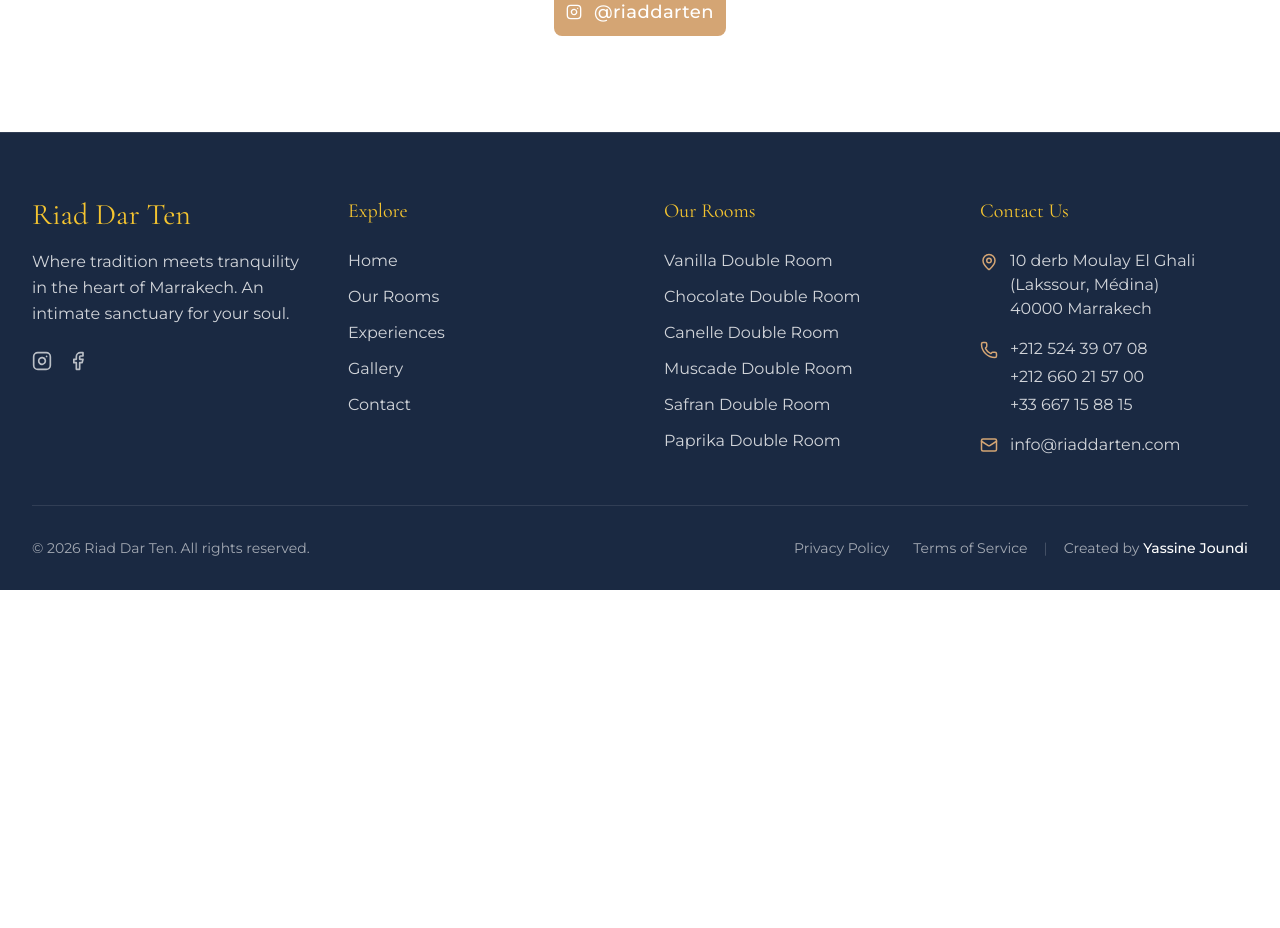
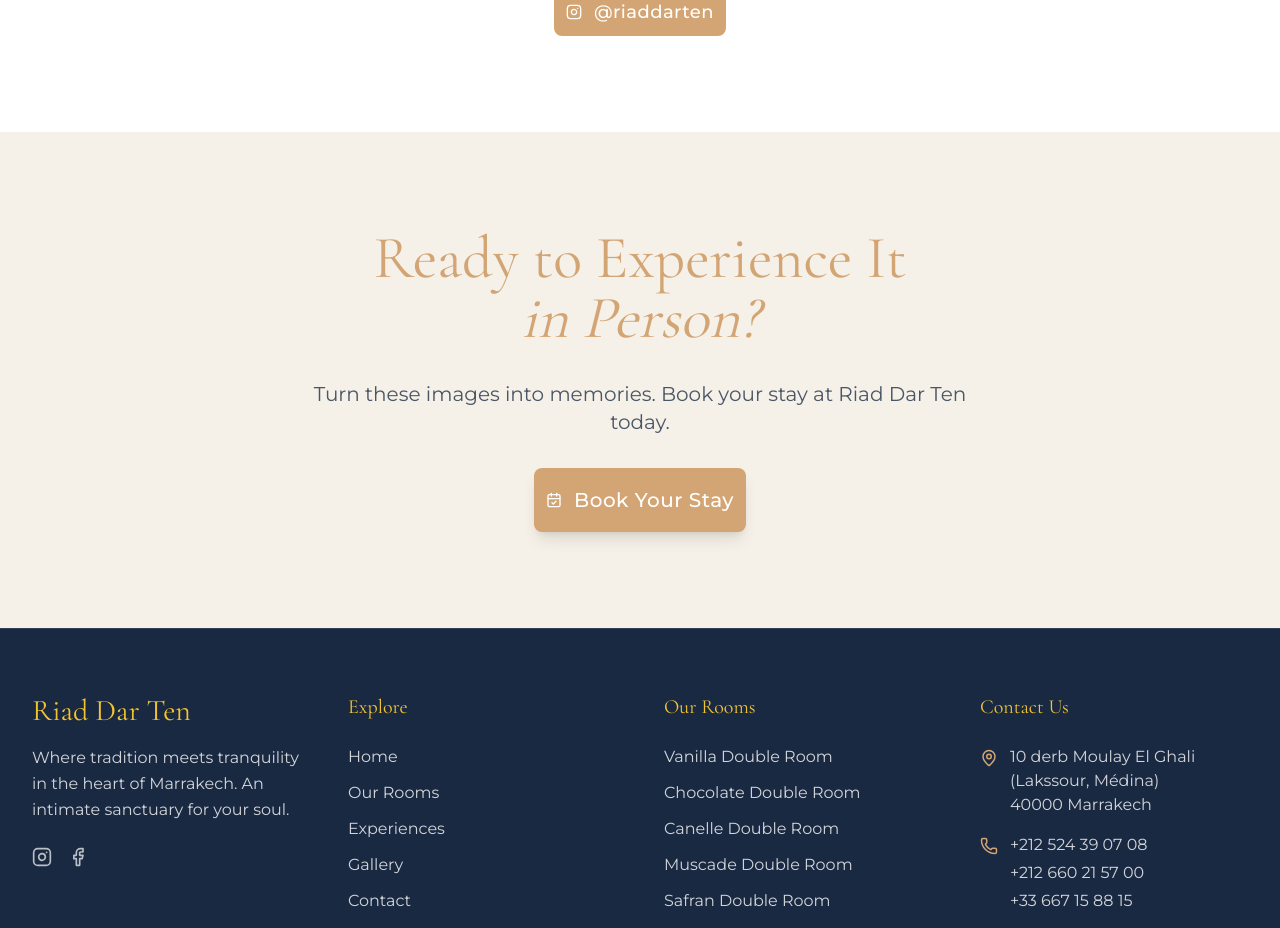
Before and after one commit to yassinejoundi/riad-dar-ten, a Next.js app: page /gallery in a window 1280 px wide. Shown: the part 3180-4108 px from the top of the page. Before the commit the page ends 3770 px from the top, so only its background shows below. Built offline with nearby package versions, Linux system fonts and the light colour scheme; a web font is replaced by a local one.

Commit message:
the gallery page CTA section done

```diff
--- a/app/gallery/page.tsx
+++ b/app/gallery/page.tsx
@@ -4,6 +4,7 @@ import { useState } from "react"
 import { GalleryHero } from "@/components/gallery/GalleryHero"
 import { GalleryGrid } from "@/components/gallery/GalleryGrid"
 import { InstagramFeed } from "@/components/gallery/InstagramFeed"
+import { GalleryCTA } from "@/components/gallery/GalleryCTA"
 import { Navbar } from "@/components/common/Navbar"
 import { Footer } from "@/components/common/Footer"
 
@@ -18,6 +19,7 @@ export default function GalleryPage() {
       />
       <GalleryGrid activeCategory={activeCategory} />
       <InstagramFeed />
+      <GalleryCTA />
     </main>
   )
 }
--- /dev/null
+++ b/components/gallery/GalleryCTA.tsx
@@ -0,0 +1,34 @@
+"use client";
+
+import Link from "next/link";
+import { Button } from "@/components/ui/button";
+import { CalendarCheck } from "lucide-react";
+
+export function GalleryCTA() {
+  return (
+    <section className="py-24 bg-cream">
+      <div className="container mx-auto px-4 text-center">
+        <div className="max-w-3xl mx-auto space-y-8">
+          <h2 className="font-serif text-4xl md:text-5xl lg:text-6xl text-primary">
+            Ready to Experience It <br className="hidden sm:block" />
+            <span className="italic text-terracotta">in Person?</span>
+          </h2>
+
+          <p className="text-gray-600 font-sans text-lg md:text-xl max-w-2xl mx-auto">
+            Turn these images into memories. Book your stay at Riad Dar Ten today.
+          </p>
+
+          <Button
+            asChild
+            className="bg-primary text-white hover:bg-primary/90 px-10 py-8 text-xl font-sans tracking-wide shadow-lg hover:shadow-xl transition-all duration-300 gap-3"
+          >
+            <Link href="/book">
+              <CalendarCheck size={24} />
+              Book Your Stay
+            </Link>
+          </Button>
+        </div>
+      </div>
+    </section>
+  );
+}
```
